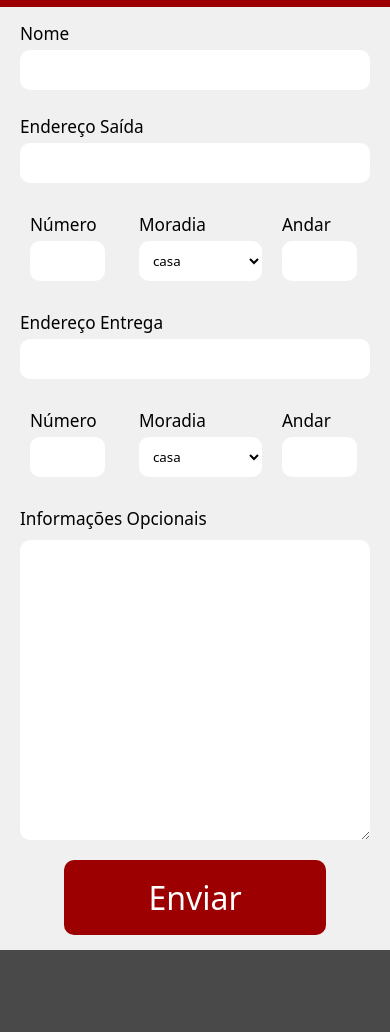
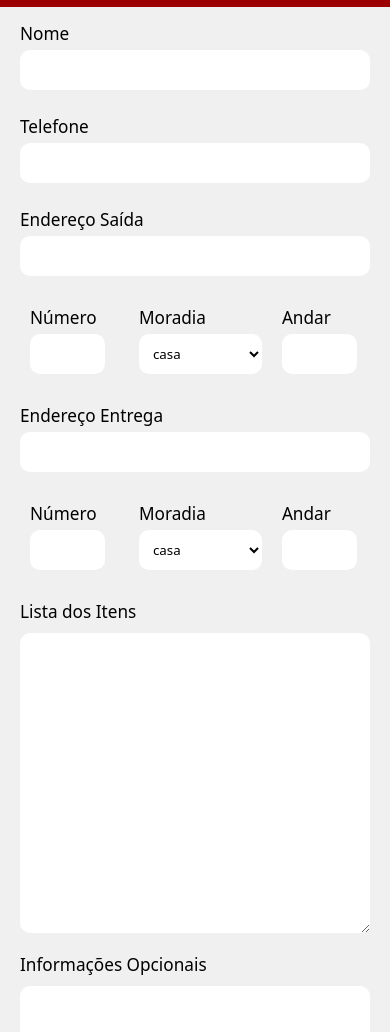
Before and after one commit to Mendes96/app-orcamento, a plain HTML site: page index.html in a window 390 px wide. Shown: the part 68-1100 px from the top of the page. Before the commit the page ends 1018 px from the top, so only its background shows below. Drawn offline with Linux system fonts and the light colour scheme.

Commit message:
atualização de arquivos

```diff
--- a/estilo.css
+++ b/estilo.css
@@ -111,7 +111,7 @@ body{
     .text--box label{
         width: 100vw;
     }
-    .text--box textarea{
+    .text--box #texto--lista{
         border: none;
         outline: none;
         border-radius: 10px;
@@ -119,7 +119,19 @@ body{
         width: 100%;
         height: 300px;
         font-size: 1.25em;
+        padding: 10px;
     }
+    .text--box #texto--op{
+        border: none;
+        outline: none;
+        border-radius: 10px;
+        background-color: white;
+        width: 100%;
+        height: 100px;
+        font-size: 1.1em;
+        padding: 10px;
+    }
+
     .button--box{
         grid-column: span 3;
     }
--- a/index.html
+++ b/index.html
@@ -20,6 +20,10 @@
             <label for="nome">Nome</label>
             <input type="text" name="nome" id="nome">
         </div>
+        <div class="input--box">
+            <label for="telefone">Telefone</label>
+            <input type="text" name="telefone" id="telefone">
+        </div>
 
         <div class="input--box">
             <label for="endereco--saida">Endereço Saída</label>
@@ -36,6 +40,8 @@
                 <label for="select--home">Moradia</label>
                 <select>
                     <option value="casa">casa</option>
+                    <option value="casa">Sobrado</option>
+                    <option value="casa">Triplex</option>
                     <option value="apartamento">apartamento</option>
                 </select>
             </div>
@@ -63,6 +69,8 @@
                 <label for="select--home">Moradia</label>
                 <select>
                     <option value="casa">casa</option>
+                    <option value="casa">Sobrado</option>
+                    <option value="casa">Triplex</option>
                     <option value="apartamento">apartamento</option>
                 </select>
             </div>
@@ -72,13 +80,21 @@
                 <input type="number" id="andar--entrega">
             </div>
         </div>
+
+        <div class="text--box display--flex">
+            <label for="texto--lista">Lista dos Itens</label>
+            <textarea id="texto--lista"></textarea>
+        </div>
+
         <div class="text--box display--flex">
             <label for="texto--op">Informações Opcionais</label>
             <textarea id="texto--op"></textarea>
         </div>
+
         <div class="button--box">
             <a href="#" class="botao--enviar">Enviar</a>
         </div>
+
     </section>
 
 
```
Also changed, not shown: resultado.html (added).
